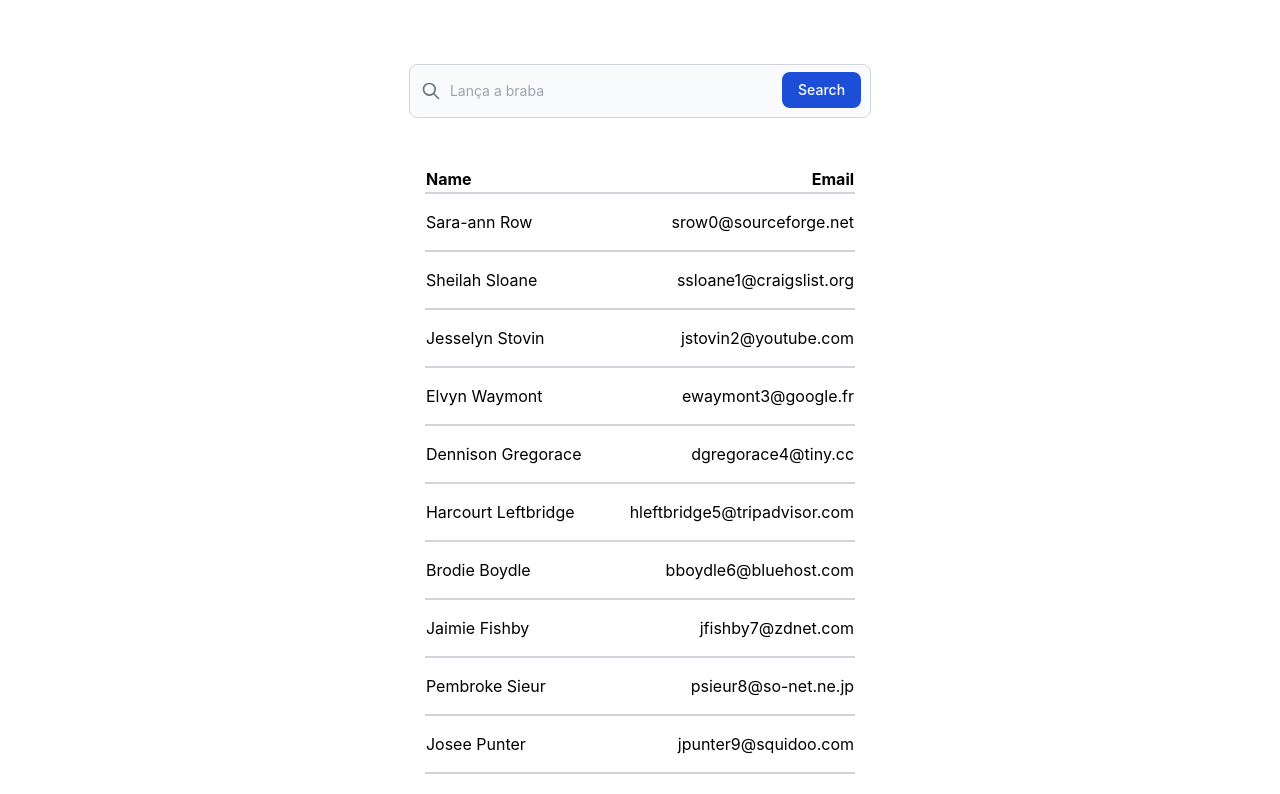
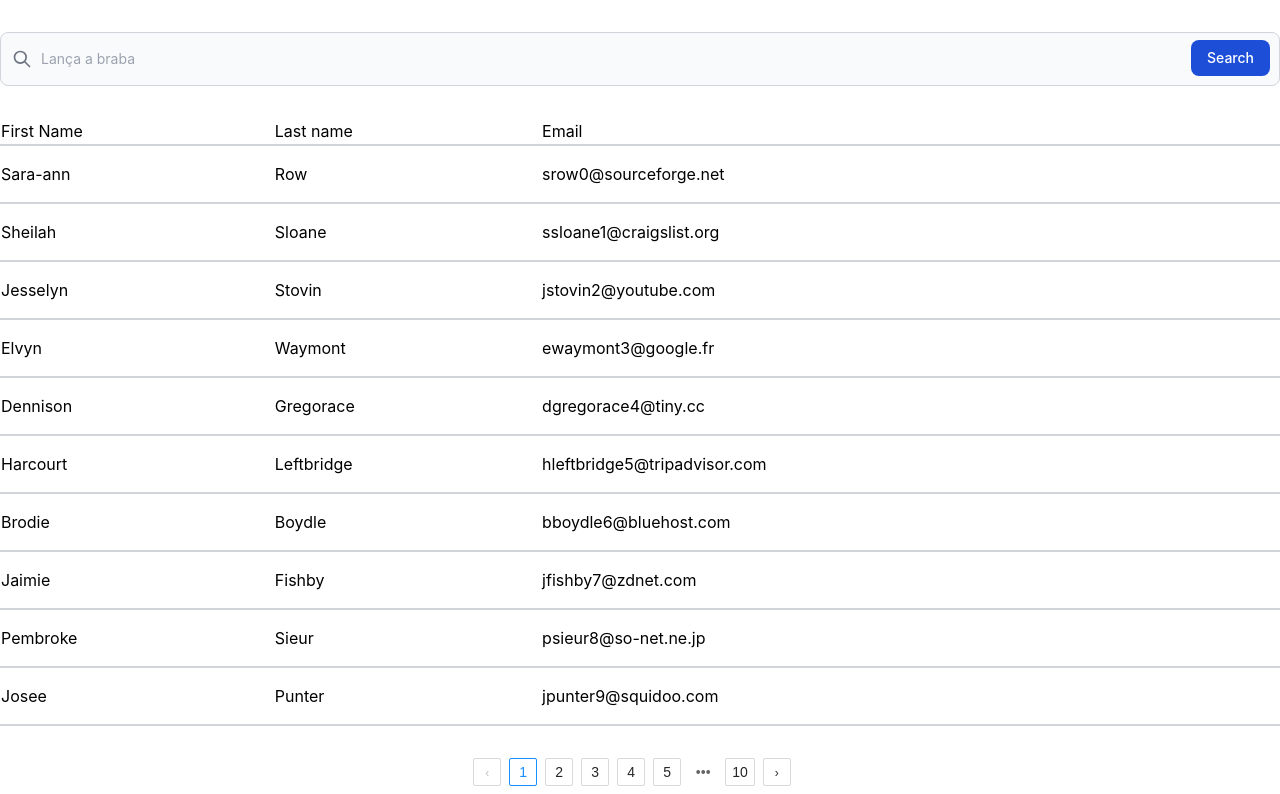
Before and after one commit to HericMendez/react-search-component, a React (Create React App) app: page / in a window 1280 px wide. Shown: the top 794 px of the page. Built offline with nearby package versions, Linux system fonts and the light colour scheme; no server answers.

Commit message:
Lista/busca/paginação

```diff
--- a/package.json
+++ b/package.json
@@ -8,8 +8,12 @@
     "@testing-library/user-event": "^13.5.0",
     "axios": "^0.27.2",
     "flowbite": "^1.4.7",
+    "lodash": "^4.17.21",
+    "pagination": "^0.4.6",
+    "rc-pagination": "^3.1.16",
     "react": "^18.1.0",
     "react-dom": "^18.1.0",
+    "react-paginate": "^8.1.3",
     "react-scripts": "5.0.1",
     "web-vitals": "^2.1.4"
   },
--- a/src/App.js
+++ b/src/App.js
@@ -2,6 +2,7 @@ import { useState, useEffect } from "react";
 import Search from "./components/Search";
 import { busca } from "./data/Api";
 import MockData  from './data/MOCK_DATA.json'
+import Table from "./components/Table";
 
 
 
@@ -13,10 +14,9 @@ function App() {
     busca(setData, "brl", "50", "1");
   }, []);
 
-  console.log(data)
   return (
     <div className="flex justify-center align-middle flex-col">
-      <Search data={MockData}/>
+      <Table data={MockData}/>
     </div>
   );
 }
--- /dev/null
+++ b/src/components/DisplayItem.jsx
@@ -0,0 +1,18 @@
+import React from "react";
+
+const DisplayItem = (props) => {
+
+  return (
+    <tr
+      className="text-justify  justify-between align-center p-8 border-y-2 border-gray-300"
+
+    >
+      <td className="py-4 text-left">
+        {props.value.first_name} {props.value.last_name}
+      </td>
+      <td className="py-2 text-right">{props.value.email} </td>
+    </tr>
+  );
+};
+
+export default DisplayItem;
--- /dev/null
+++ b/src/components/Pagination.jsx
@@ -0,0 +1,9 @@
+
+
+const Pagination = () => {
+  return (
+    <div>Pagination</div>
+  )
+}
+
+export default Pagination
--- a/src/components/Search.jsx
+++ b/src/components/Search.jsx
@@ -1,8 +1,10 @@
 import { useState, useEffect } from "react";
+import DisplayItem from "./DisplayItem";
 
 const Search = (props) => {
   const [mockdata, setMockdata] = useState([]);
   const [searchTerm, setSearchTerm] = useState("");
+
 
   useEffect(() => {
     setMockdata(props.data);
@@ -10,11 +12,12 @@ const Search = (props) => {
   const onChangeHandler = (event) => {
     setSearchTerm(event.target.value);
   };
-  console.log("props:", props.data);
-  console.log("mock:", mockdata);
+
+
+
   return (
     <>
-      <div className="mx-auto p-8">
+      <div className="mx-auto text-center p-8">
         <form className="py-8">
           <label
             for="default-search"
@@ -60,51 +63,34 @@ const Search = (props) => {
             <tr className="text-justify  justify-between align-center p-8">
               <th>Name</th>
               <th className="text-right">Email</th>
-
             </tr>
             {mockdata
-              .filter((value) => {
+              .filter((values) => {
                 if (searchTerm == "") {
-                  return value;
+                  return values;
                 } else if (
-                  value.first_name
+                  values.first_name
                     .toLowerCase()
                     .includes(searchTerm.toLowerCase()) ||
-                  value.last_name
+                  values.last_name
                     .toLowerCase()
                     .includes(searchTerm.toLowerCase()) ||
-                  value.email.toLowerCase().includes(searchTerm.toLowerCase())
+                  values.email.toLowerCase().includes(searchTerm.toLowerCase())
                 ) {
-                  return value;
+                  return values;
                 }
               })
-              .map((filteredValue, key) => {
-                return (
-                  <tr
-                    className="text-justify  justify-between align-center p-8 border-y-2 border-gray-300"
-                    key={key}
-                  >
-                    <td className="py-4 text-left">
-                      {filteredValue.first_name} {filteredValue.last_name}{" "}
-                    </td>
-                    <td className="py-2 text-right">{filteredValue.email} </td>
-                  </tr>
-                );
+             .map((filteredValues, key) => {
+
+                return <DisplayItem key={key} value={filteredValues} />;
               })}
           </table>
+
         </div>
+
       </div>
     </>
   );
 };
 
 export default Search;
-
-/*
-
-              <p key={key}>
-                  Name: {filteredValue.first_name} {filteredValue.last_name}{" "}
-                  email: {filteredValue.email}
-                </p>
-
- */
--- /dev/null
+++ b/src/components/Table.jsx
@@ -0,0 +1,142 @@
+import { useState, useRef, useEffect } from "react";
+import cloneDeep from "lodash/cloneDeep";
+import throttle from "lodash/throttle";
+import Pagination from "rc-pagination";
+import "rc-pagination/assets/index.css";
+
+const tableHead = {
+  first_name: "First Name",
+  last_name: "Last name",
+  email: "Email",
+};
+
+const Table = (props) => {
+  const countPerPage = 10;
+  const [value, setValue] = useState("");
+  const [currentPage, setCurrentPage] = useState(1);
+  const [collection, setCollection] = useState(
+    cloneDeep(props.data.slice(0, countPerPage))
+  );
+
+  const searchData = useRef(
+    throttle((val) => {
+      const query = val.toLowerCase();
+      setCurrentPage(1);
+      const data = cloneDeep(
+        props.data
+          .filter((item) => item.first_name.toLowerCase().indexOf(query) > -1)
+          .slice(0, countPerPage)
+      );
+
+      setCollection(data);
+    }, 100)
+  );
+
+  useEffect(() => {
+    if (!value) {
+      updatePage(1);
+    } else {
+      searchData.current(value);
+    }
+  }, [value]);
+
+  const updatePage = (p) => {
+    setCurrentPage(p);
+    const to = countPerPage * p;
+    const from = to - countPerPage;
+    setCollection(cloneDeep(props.data.slice(from, to)));
+  };
+
+  const tableRows = (rowData) => {
+    const { key, index } = rowData;
+    const tableCell = Object.keys(tableHead);
+    console.log(tableCell);
+    const columnData = tableCell.map((keyD, i) => {
+      return (
+        <td className="py-4 text-left" key={i}>
+          {key[keyD]}
+        </td>
+      );
+    });
+    return (
+      <tr
+        className="text-justify  justify-between align-center p-8 border-y-2 border-gray-300"
+        key={index}
+      >
+        {columnData}
+      </tr>
+    );
+  };
+
+  const tableData = () => {
+    return collection.map((key, index) => tableRows({ key, index }));
+  };
+
+  const headRow = () => {
+    return Object.values(tableHead).map((title, index) => (
+      <td key={index}>{title}</td>
+    ));
+  };
+
+  return (
+    <>
+      <div class="search">
+      <form className="py-8">
+          <label
+            for="default-search"
+            className="mb-2 text-sm font-medium text-gray-900 sr-only dark:text-gray-300"
+          >
+            Search
+          </label>
+          <div className="relative">
+            <div className="flex absolute inset-y-0 left-0 items-center pl-3 pointer-events-none">
+              <svg
+                className="w-5 h-5 text-gray-500 dark:text-gray-400"
+                fill="none"
+                stroke="currentColor"
+                viewBox="0 0 24 24"
+                xmlns="http://www.w3.org/2000/svg"
+              >
+                <path
+                  stroke-linecap="round"
+                  stroke-linejoin="round"
+                  stroke-width="2"
+                  d="M21 21l-6-6m2-5a7 7 0 11-14 0 7 7 0 0114 0z"
+                ></path>
+              </svg>
+            </div>
+            <input
+              type="search"
+              id="default-search"
+              className="block p-4 pl-10 w-full text-sm text-gray-900 bg-gray-50 rounded-lg border border-gray-300 focus:ring-blue-500 focus:border-blue-500 dark:bg-gray-700 dark:border-gray-600 dark:placeholder-gray-400 dark:text-white dark:focus:ring-blue-500 dark:focus:border-blue-500"
+              placeholder="Lança a braba"
+              required
+              onChange={(e) => setValue(e.target.value)}
+            />
+            <button
+              type="submit"
+              className="text-white absolute right-2.5 bottom-2.5 bg-blue-700 hover:bg-blue-800 focus:ring-4 focus:outline-none focus:ring-blue-300 font-medium rounded-lg text-sm px-4 py-2 dark:bg-blue-600 dark:hover:bg-blue-700 dark:focus:ring-blue-800"
+            >
+              Search
+            </button>
+          </div>
+        </form>
+      </div>
+      <table>
+        <thead>
+          <tr>{headRow()}</tr>
+        </thead>
+        <tbody className="trover">{tableData()}</tbody>
+      </table>
+      <div className="mx-auto p-8">
+        <Pagination
+          pageSize={countPerPage}
+          onChange={updatePage}
+          current={currentPage}
+          total={props.data.length}
+        />
+      </div>
+    </>
+  );
+};
+export default Table;
```
Also changed, not shown: 1 other file (tests, documents, lock files or other folders).
